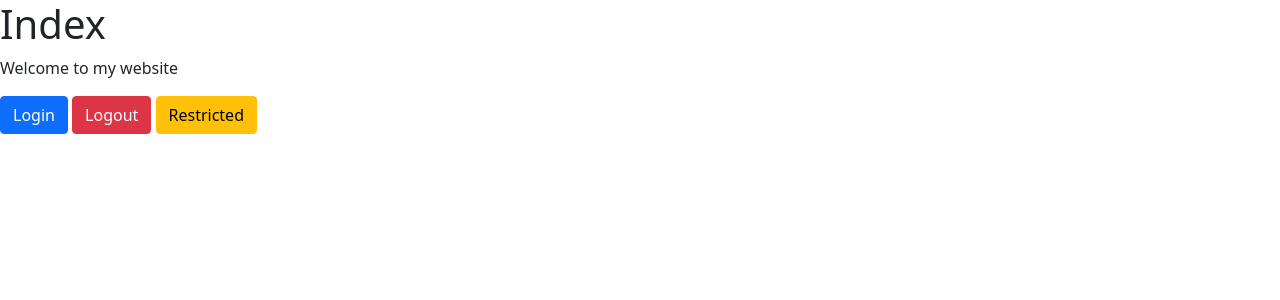
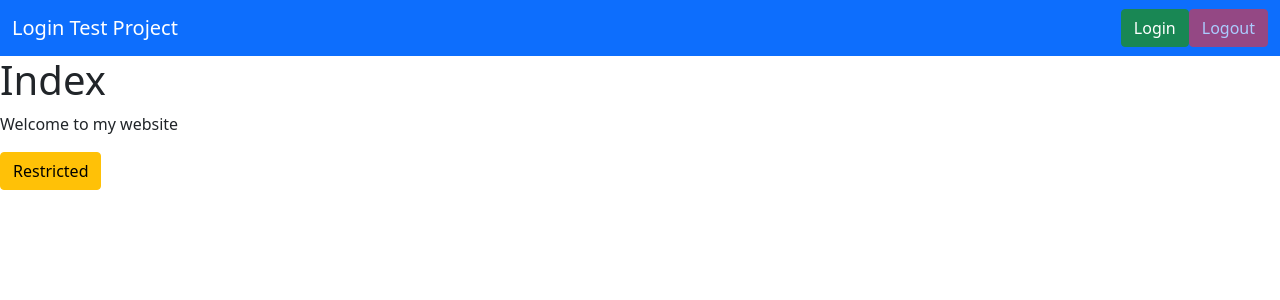
Before and after one commit to jhugon/flask-simple-login, a Flask app: page / in a window 1280 px wide. Shown: the top 300 px of the page. Run offline with Flask 2, Linux system fonts and the light colour scheme.

Commit message:
messed with templates

```diff
--- a/templates/base.html
+++ b/templates/base.html
@@ -9,6 +9,22 @@
     {% endblock %}
 </head>
 <body>
+    <nav class="navbar navbar-expand-lg navbar-dark bg-primary">
+      <div class="container-fluid">
+        <a class="navbar-brand" href="/index">Login Test Project</a>
+        <div class="collapse navbar-collapse" id="navbarSupportedContent">
+          <ul class="navbar-nav me-auto mb-2 mb-lg-0">
+          </ul>
+          {% if (current_user.is_authenticated and current_user.is_active) %}
+            <button class="btn btn-success disabled" role="button">Login</button>
+            <a class="btn btn-danger" href="/logout" role="button">Logout</a>
+          {% else %}
+            <a class="btn btn-success" href="/login" role="button">Login</a>
+            <button class="btn btn-danger disabled" role="button">Logout</button>
+          {% endif %}
+        </div>
+      </div>
+    </nav>
     {% with messages = get_flashed_messages() %}
       {% if messages %}
         <div class="alert alert-primary alert-dismissible" role="alert">
--- a/templates/index.html
+++ b/templates/index.html
@@ -6,7 +6,5 @@
 {% block content %}
     <h1>Index</h1>
     <p>Welcome to my website</p>
-    <a class="btn btn-primary" href="/login" role="button">Login</a>
-    <a class="btn btn-danger" href="/logout" role="button">Logout</a>
     <a class="btn btn-warning" href="/restricted" role="button">Restricted</a>
 {% endblock %}
```
